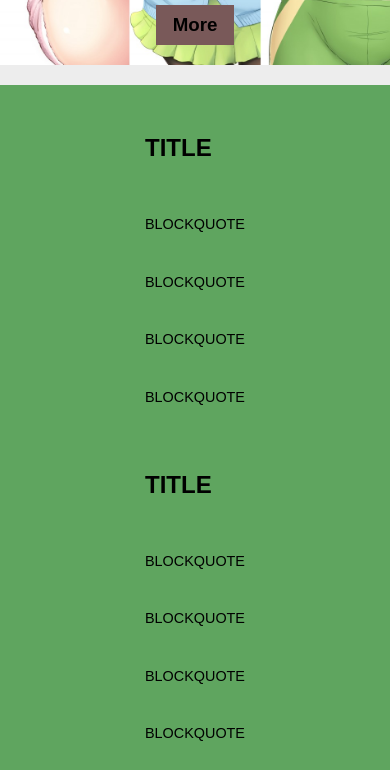
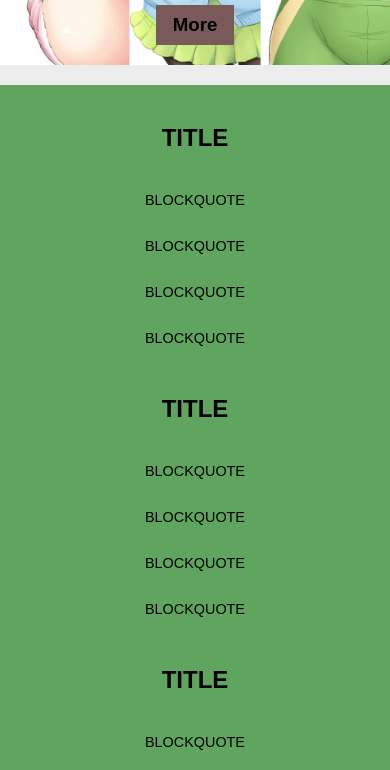
Before and after one commit to Zcad12/Prueba2, a plain HTML site: page index.html in a window 390 px wide. Shown: the part 2913-3683 px from the top of the page. Drawn offline with Linux system fonts and the light colour scheme.

Commit message:
prueba de modificacion para centrar el footer

```diff
--- a/style.css
+++ b/style.css
@@ -62,7 +62,6 @@ a{
 
     display: none;
 }
-
 /*HEADER */
 .container-header{
     background: url('./img/itsuki-gotoubun-horizontalFondoColores.png') no-repeat center 85%/cover;
@@ -149,8 +148,10 @@ a{
     display: grid;
     grid-template-columns: repeat(4, 1fr);
     gap: 10px;
+    /*QUITE ESTO
     align-items: flex-start;
     justify-content: center;
+    */
 }
 .container-footer ul{
     margin: auto;
@@ -160,7 +161,8 @@ a{
 }
 .container-footer li{
     font-size: 90%;
-    line-height: 4;
+    /*CAMBIE EL LINE HEIGT DE 4 A 3.2*/
+    line-height: 3.2;
     text-transform: uppercase;
 
 }
@@ -184,6 +186,9 @@ a{
     }
     .container-div img{
         height: 320px;
+    }
+    .container-footer li{
+        text-align: center;
     }
 
 }
```
Also changed, not shown: index.html (+2 -1 lines).
